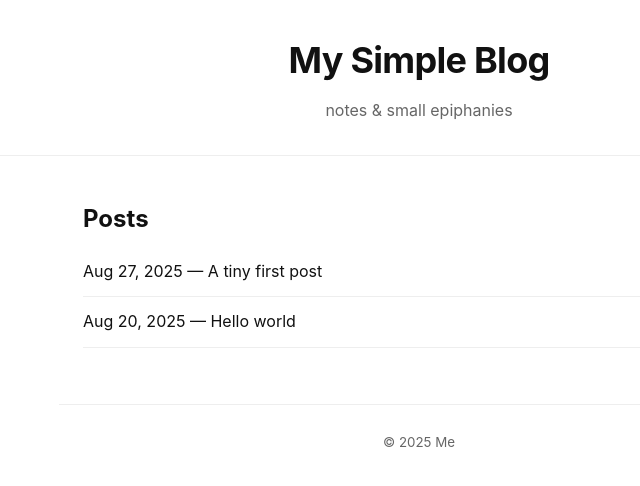
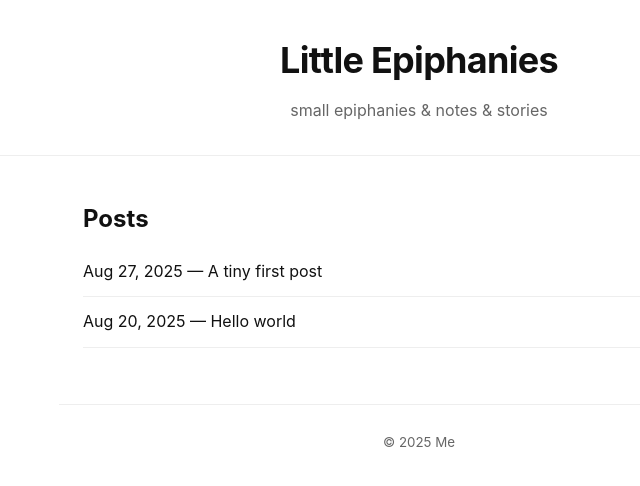
Before and after one commit to Angelccccc/LittleEpiphanies, a plain HTML site: page index.html in a window 1280 px wide. Shown: the whole page, without its empty margins (221-861 px from the left). Drawn offline with Linux system fonts and the light colour scheme.

Commit message:
message has been changed

```diff
--- a/index.html
+++ b/index.html
@@ -1,16 +1,18 @@
 <!doctype html>
 <html lang="en">
+
 <head>
     <meta charset="utf-8" />
     <meta name="viewport" content="width=device-width,initial-scale=1" />
-  <title>My Simple Blog</title>
+    <title>Little Epiphanies</title>
     <link rel="stylesheet" href="style.css" />
-  <meta name="description" content="A minimal blog with simple fonts, white background, and dated posts." />
+    <meta name="description" content="Because what is life without of a little bit of reflection and fun." />
 </head>
+
 <body>
     <header class="site-header">
-    <h1>My Simple Blog</h1>
-    <p class="tagline">notes & small epiphanies</p>
+        <h1>Little Epiphanies</h1>
+        <p class="tagline">small epiphanies & notes & stories</p>
     </header>
 
     <main class="container">
@@ -39,4 +41,5 @@
         document.getElementById('year').textContent = new Date().getFullYear();
     </script>
 </body>
+
 </html>
```
Lines whose indentation alone changed are shown as unchanged.
